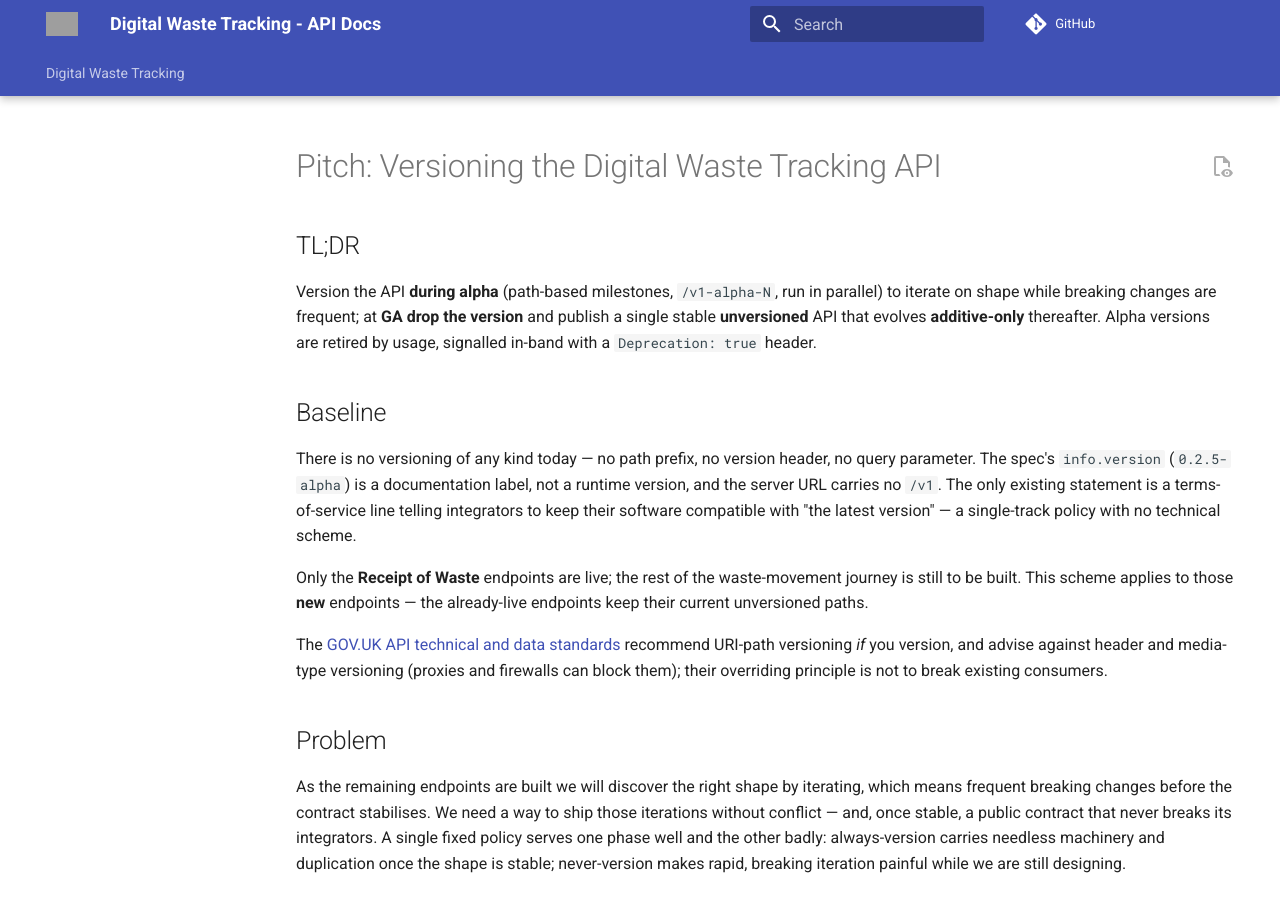
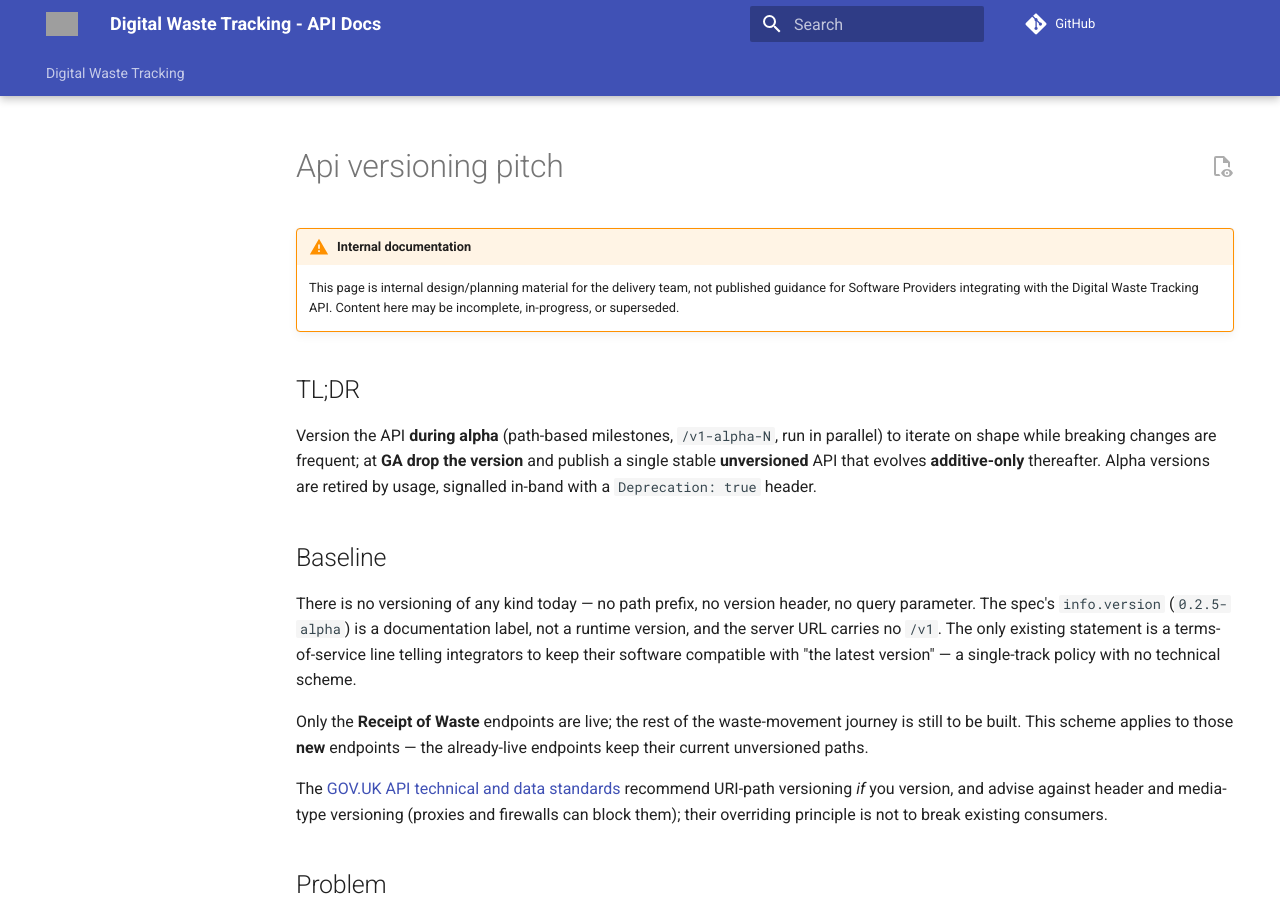
Before and after one commit to DEFRA/digital-waste-tracking-api-docs, an MkDocs documentation site: the page built from docs/api/api-versioning-pitch.md, in a window 1280 px wide and 900 px high. Built offline with MkDocs 1.6.1 and Material for MkDocs 9.7.7, drawn with Linux system fonts in a browser that asks for light colours; comment, search, counter and statistics services are not loaded; the version menu is left out; grey boxes are pictures that could not be loaded.

```diff
--- a/docs/api/api-versioning-pitch.md
+++ b/docs/api/api-versioning-pitch.md
@@ -1,4 +1,12 @@
-# Pitch: Versioning the Digital Waste Tracking API
+---
+search:
+  exclude: true
+robots: noindex, nofollow
+---
+
+<!-- prettier-ignore -->
+!!! warning "Internal documentation"
+    This page is internal design/planning material for the delivery team, not published guidance for Software Providers integrating with the Digital Waste Tracking API. Content here may be incomplete, in-progress, or superseded.
 
 ## TL;DR
 
```
Also changed, not shown: docs/collections/decisions.md (+40 -0 lines).
